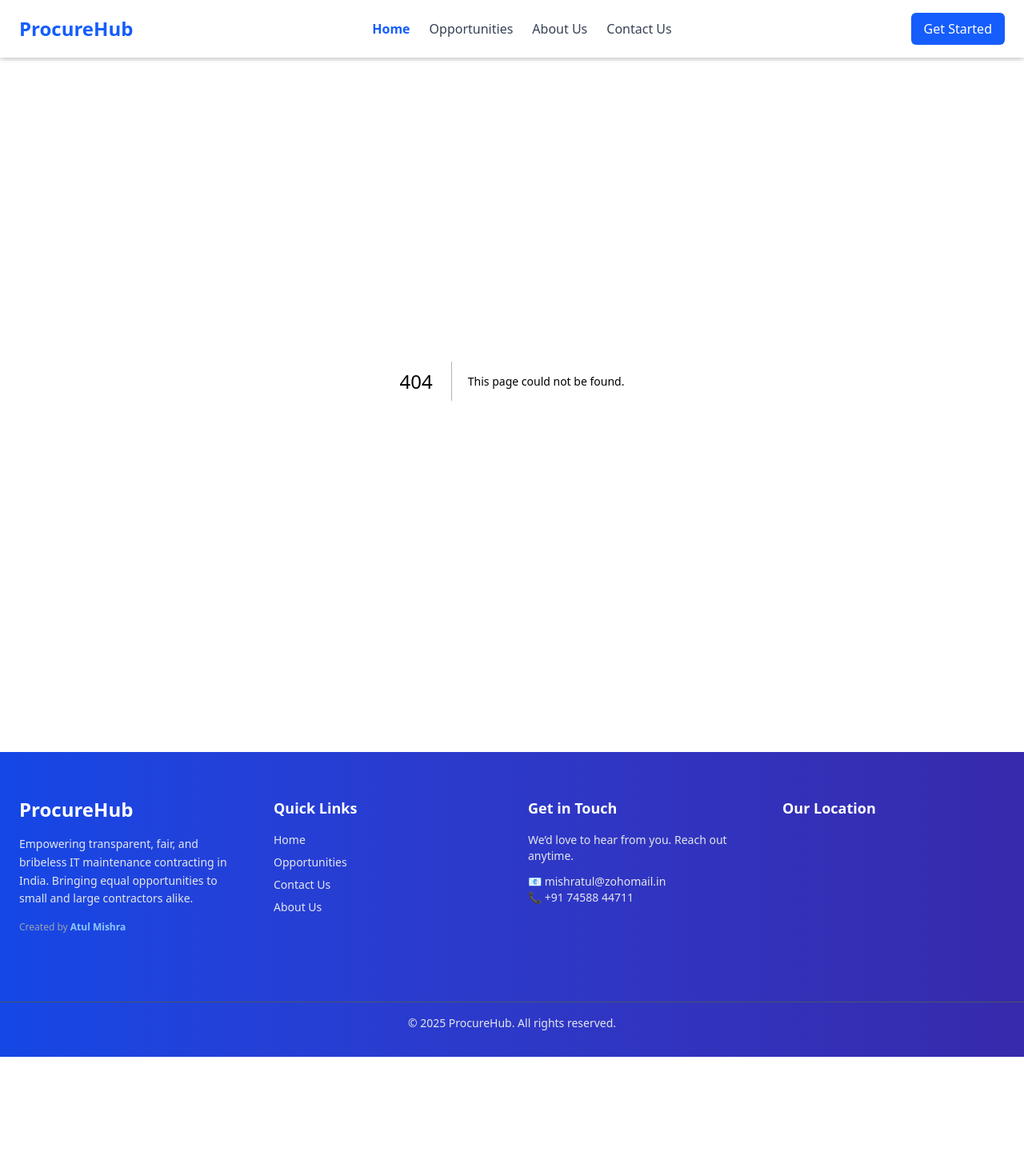
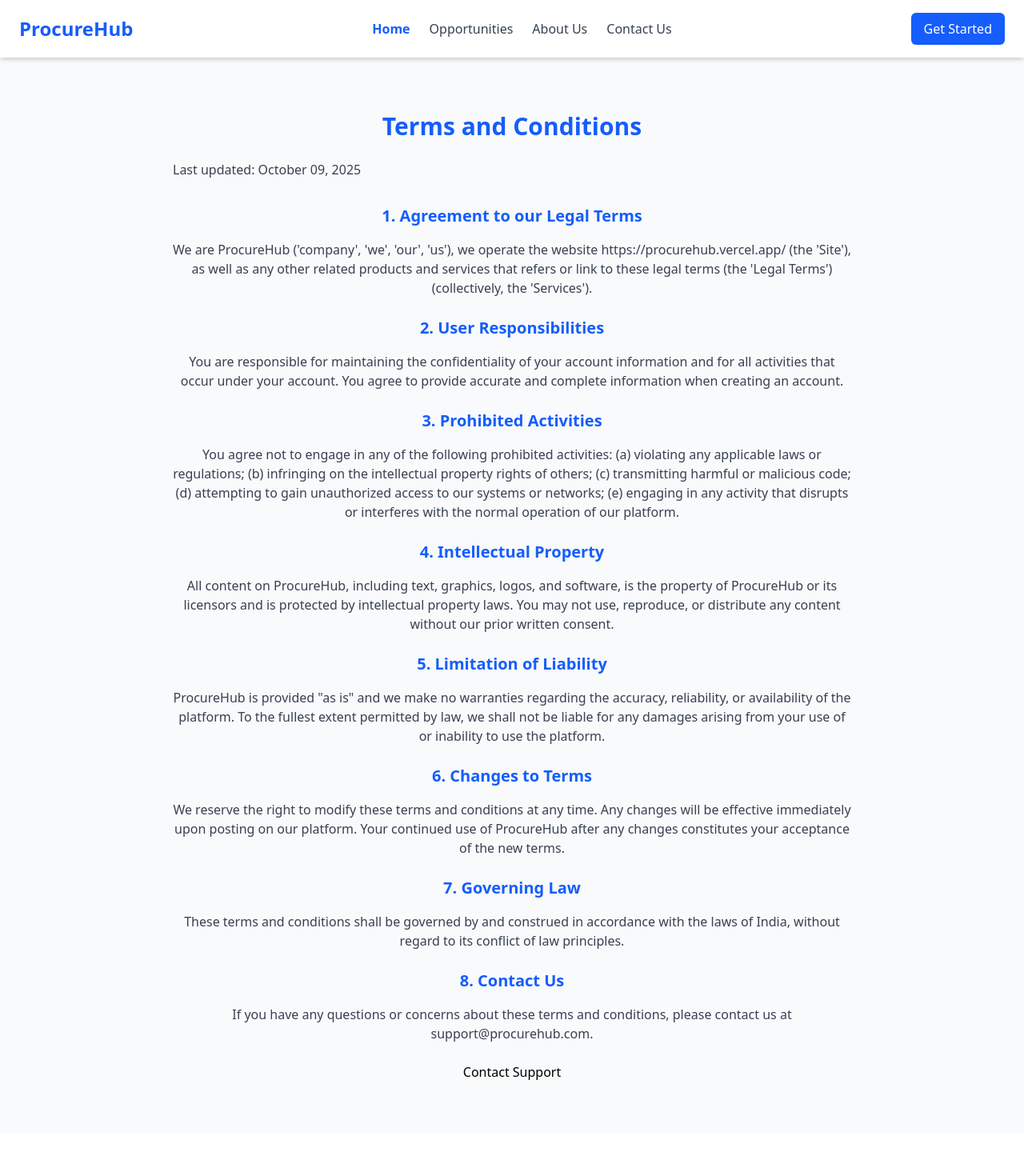
Before and after one commit to atulmishra4/ProHub, a Next.js app in the folder my-app/: page /termsandconditions in a window 1280 px wide. Before the commit this address had no page. Shown: the top 1470 px of the page at 80% size. Before the commit the page ends 1321 px from the top, so only its background shows below. Built offline with nearby package versions, Linux system fonts and the light colour scheme; grey boxes are pictures that could not be loaded.

Commit message:
terms conditions and privacy policy

```diff
--- a/my-app/src/app/(components)/aboutus/page.jsx
+++ b/my-app/src/app/(components)/aboutus/page.jsx
@@ -8,7 +8,7 @@
       <div className="max-w-4xl mx-auto px-6 text-center">
         <h3 className="text-3xl font-bold text-blue-600 mb-6">About ProcureHub</h3>
         <p className="text-md text-justify mb-6 text-gray-700">
-          hell0dsfds ProcureHub is an advanced digital procurement and contracting platform specifically engineered to address systemic inefficiencies, biases, and corruption within the IT maintenance contracting ecosystem in India.
+          ProcureHub is an advanced digital procurement and contracting platform specifically engineered to address systemic inefficiencies, biases, and corruption within the IT maintenance contracting ecosystem in India.
           By leveraging principles of transparency, anonymity, and data-driven decision-making, it ensures that every vendor can compete on equal technical and financial footing.
           Client organizations can achieve optimal value through fair competition, real-time comparisons, and standardized evaluation metrics.
           At its core, ProcureHub functions as a meritocratic marketplace that eliminates the influence of non-technical variables, directly tackling one of the most pervasive problems in India’s contracting culture—favoritism and bribery.
--- /dev/null
+++ b/my-app/src/app/(components)/privacypolicy/page.jsx
@@ -0,0 +1,58 @@
+"use client"
+import React from 'react'
+import { motion } from 'framer-motion';
+
+export default function page() {
+  return (
+    <section className="py-16 bg-gray-50">
+      <div className="max-w-4xl mx-auto px-6 text-center">
+        <h3 className="text-3xl font-bold text-blue-600 mb-6">Privacy Policy</h3>
+        <p className="text-md text-justify mb-6 text-gray-700">
+            Last updated: October 09, 2025
+        </p>
+        <h5 className="text-xl font-semibold mb-4 mt-8 text-blue-600">
+          1. Information We Collect
+        </h5>
+        <p className="text-gray-700 mb-6">
+          We collect personal information that you provide to us when you register on our platform, such as your name, email address, phone number, and organization details. We also collect non-personal information such as browser type, IP address, and usage data through cookies and similar technologies.
+        </p>
+        <h5 className="text-xl font-semibold mb-4 text-blue-600">
+          2. How We Use Your Information
+        </h5>
+        <p className="text-gray-700 mb-6">
+          We use your information to provide and improve our services, communicate with you, process transactions, and ensure the security of our platform. We may also use your information for marketing purposes, but only with your consent.
+        </p>
+        <h5 className="text-xl font-semibold mb-4 text-blue-600">
+            3. Data Sharing and Disclosure
+        </h5>
+        <p className="text-gray-700 mb-6">
+          We do not sell or rent your personal information to third parties. We may share your information with trusted service providers who assist us in operating our platform, as well as with legal authorities if required by law.
+        </p>
+        <h5 className="text-xl font-semibold mb-4 text-blue-600">
+          4. Data Security
+        </h5>
+        <p className="text-gray-700 mb-6">
+          We implement appropriate technical and organizational measures to protect your personal information from unauthorized access, disclosure, alteration, and destruction. However, no method of transmission over the internet is completely secure, and we cannot guarantee absolute security.
+        </p>
+        <h5 className="text-xl font-semibold mb-4 text-blue-600">
+          5. Your Rights
+        </h5>
+        <p className="text-gray-700 mb-6">
+            You have the right to access, correct, or delete your personal information. You may also object to or restrict certain processing of your data. To exercise these rights, please contact us at privacy@prohub.com.
+        </p>
+        <h5 className="text-xl font-semibold mb-4 text-blue-600">
+          6. Changes to This Policy
+        </h5>
+        <p className="text-gray-700 mb-6">
+          We may update this privacy policy from time to time. Any changes will be effective immediately upon posting on our platform. Your continued use of ProcureHub after any changes constitutes your acceptance of the new policy.
+        </p>
+        <h5 className="text-xl font-semibold mb-4 text-blue-600">
+          7. Contact Us
+        </h5>
+        <p className="text-gray-700 mb-6">
+          If you have any questions or concerns about this privacy policy, please contact us at mishratul@zohomail.in
+        </p>
+      </div>
+    </section>
+  )
+}
--- a/my-app/src/app/(components)/signup/page.jsx
+++ b/my-app/src/app/(components)/signup/page.jsx
@@ -748,8 +748,8 @@
         {/* Terms */}
         <p className="text-center text-xs text-gray-600 mt-6">
           By signing up, you agree to ProcureHub's{" "}
-          <a href="./Terms.js" className="text-blue-600 underline" >Terms of Conditions</a> and{" "}
-          <a href="./PrivacyPolicy.js" className="text-blue-600 underline">Privacy Policy</a>
+          <a href="/termsandconditions" className="text-blue-600 underline" >Terms of Conditions</a> and{" "}
+          <a href="/privacypolicy" className="text-blue-600 underline">Privacy Policy</a>
         </p>
       </div>
     </section>
--- /dev/null
+++ b/my-app/src/app/(components)/termsandconditions/page.jsx
@@ -0,0 +1,72 @@
+"use client"
+import React from 'react'
+import { motion } from 'framer-motion';
+
+export default function page() {
+  return (
+    <section className="py-16 bg-gray-50">
+      <div className="max-w-4xl mx-auto px-6 text-center">
+        <h3 className="text-3xl font-bold text-blue-600 mb-6">Terms and Conditions</h3>
+        <p className="text-md text-justify mb-6 text-gray-700">
+            Last updated: October 09, 2025
+        </p>
+        <h5 className="text-xl font-semibold mb-4 mt-8 text-blue-600">
+          1. Agreement to our Legal Terms
+        </h5>
+        <p className="text-gray-700 mb-6">
+            We are ProcureHub ('company', 'we', 'our', 'us'), we operate the website https://procurehub.vercel.app/ (the 'Site'), as well as any other related products and services that refers or link to these legal terms (the 'Legal Terms')(collectively, the 'Services').
+
+        </p>
+        <h5 className="text-xl font-semibold mb-4 text-blue-600">
+          2. User Responsibilities
+        </h5>
+        <p className="text-gray-700 mb-6">
+          You are responsible for maintaining the confidentiality of your account information and for all activities that occur under your account. You agree to provide accurate and complete information when creating an account.
+        </p>
+        <h5 className="text-xl font-semibold mb-4 text-blue-600">
+          3. Prohibited Activities
+        </h5>
+        <p className="text-gray-700 mb-6">
+          You agree not to engage in any of the following prohibited activities: (a) violating any applicable laws or regulations; (b) infringing on the intellectual property rights of others; (c) transmitting harmful or malicious code; (d) attempting to gain unauthorized access to our systems or networks; (e) engaging in any activity that disrupts or interferes with the normal operation of our platform.
+        </p>
+        <h5 className="text-xl font-semibold mb-4 text-blue-600">
+          4. Intellectual Property
+        </h5>
+        <p className="text-gray-700 mb-6">
+          All content on ProcureHub, including text, graphics, logos, and software, is the property of ProcureHub or its licensors and is protected by intellectual property laws. You may not use, reproduce, or distribute any content without our prior written consent.
+        </p>
+        <h5 className="text-xl font-semibold mb-4 text-blue-600">
+          5. Limitation of Liability
+        </h5>
+        <p className="text-gray-700 mb-6">
+          ProcureHub is provided "as is" and we make no warranties regarding the accuracy, reliability, or availability of the platform.    To the fullest extent permitted by law, we shall not be liable for any damages arising from your use of or inability to use the platform.
+        </p>
+        <h5 className="text-xl font-semibold mb-4 text-blue-600">
+          6. Changes to Terms
+        </h5>
+        <p className="text-gray-700 mb-6">
+          We reserve the right to modify these terms and conditions at any time. Any changes will be effective immediately upon posting on our platform. Your continued use of ProcureHub after any changes constitutes your acceptance of the new terms.
+        </p>
+        <h5 className="text-xl font-semibold mb-4 text-blue-600">
+          7. Governing Law
+        </h5>
+        <p className="text-gray-700 mb-6">
+          These terms and conditions shall be governed by and construed in accordance with the laws of India, without regard to its conflict of law principles.
+        </p>
+        <h5 className="text-xl font-semibold mb-4 text-blue-600">
+          8. Contact Us
+        </h5>
+        <p className="text-gray-700 mb-6">
+          If you have any questions or concerns about these terms and conditions, please contact us at support@procurehub.com.
+        </p>
+         <motion.button
+          whileHover={{ scale: 1.05 }}
+          whileTap={{ scale: 0.95 }}
+          onClick={() => { window.location.href = "mailto:support@procurehub.com"; }}
+        >
+          Contact Support
+        </motion.button>
+        </div>
+    </section>
+  )
+}
```
